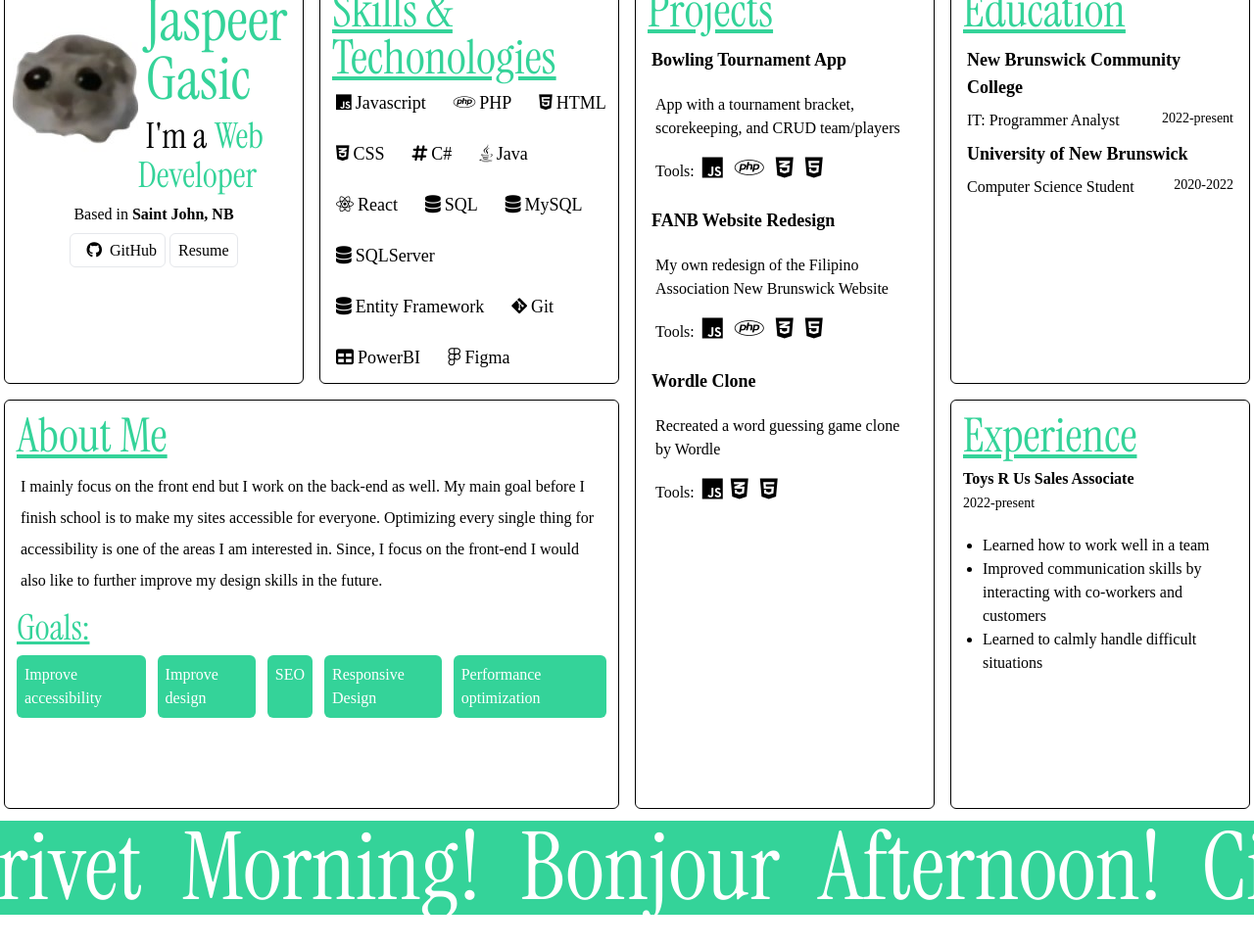
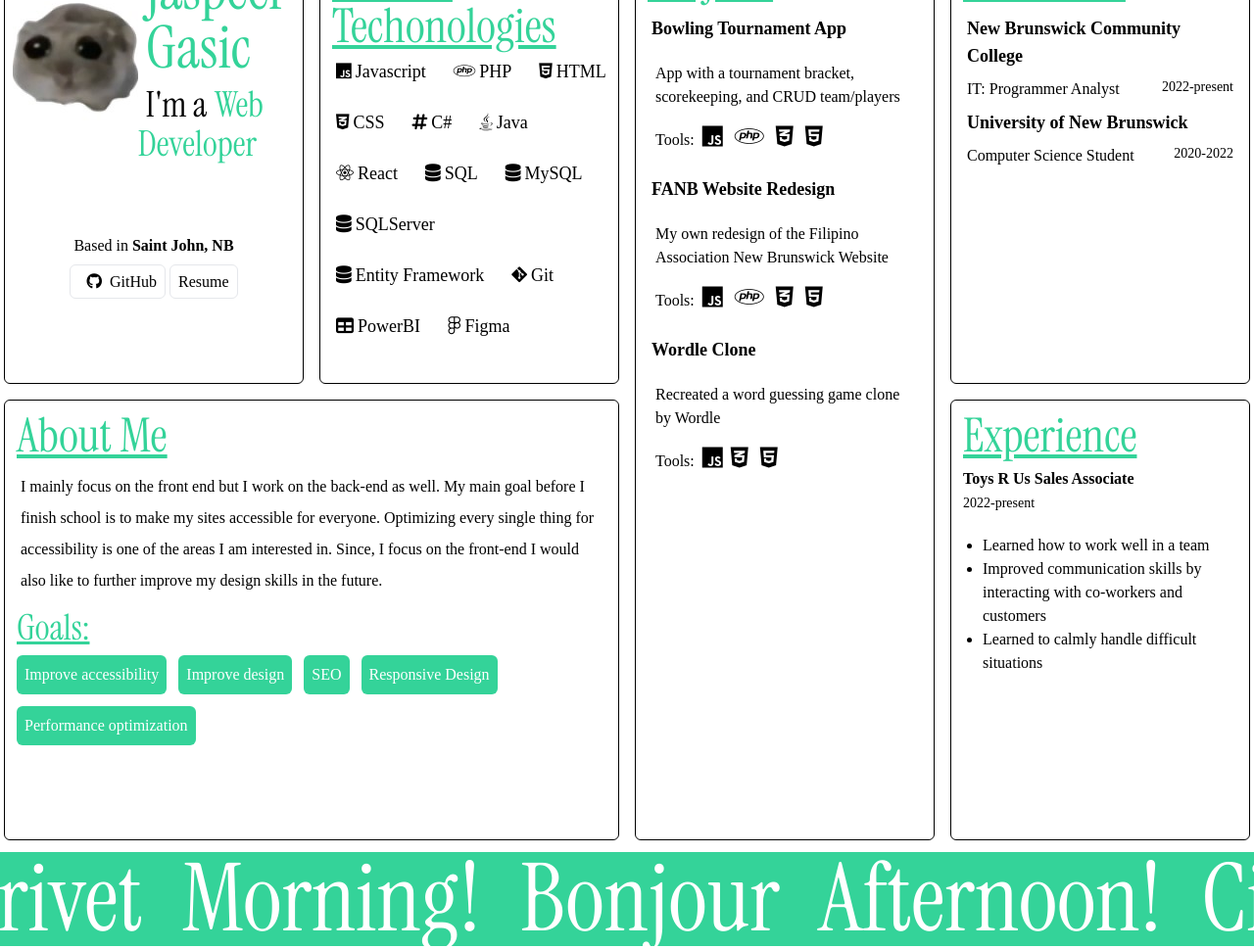
Before and after one commit to forjspr/forjspr.github.io, a website: page index.html in a window 1280 px wide. Shown: the whole page at 98% size. Before the commit the page ends 942 px from the top, so only its background shows below. Drawn offline with Linux system fonts and the light colour scheme; a web font is replaced by a local one.

Commit message:
Fixed name card
updated name card

```diff
--- a/index.html
+++ b/index.html
@@ -54,7 +54,7 @@
 					class="grid grid-cols-1 grid-rows-8 md:grid-cols-2 md:grid-rows-5 lg:grid-cols-4 lg:grid-rows-2 gap-2"
 				>
 					<div
-						class="row-start-1 row-span-1 m-1 rounded-md p-2 border border-black"
+						class="row-start-1 row-span-1 m-1 rounded-md p-2 border border-black grid grid-cols-1 grid-rows-2"
 					>
 						<div class="flex justify-center items-center">
 							<img src="oh.png" alt="crying hamster" />
@@ -71,7 +71,7 @@
 							</div>
 						</div>
 
-						<section
+						<div
 							class="flex font-hed p-2 flex-col justify-center items-center"
 						>
 							<span
@@ -100,7 +100,7 @@
 									>Resume</a
 								>
 							</div>
-						</section>
+						</div>
 					</div>
 					<div
 						class="col-span-1 row-start-2 row-span-1 md:col-start-2 md:row-start-1 lg:col-span-2 lg:col-start-1 lg:row-start-2 m-1 rounded-md p-2 border border-black"
@@ -124,7 +124,7 @@
 							Goals:
 						</h3>
 						<ul
-							class="flex p-1 [&>*]:p-2 font-hed [&>*]:bg-emerald-400 gap-3 text-white [&>*]:rounded-md"
+							class="flex p-1 [&>*]:p-2 font-hed [&>*]:bg-emerald-400 gap-3 text-white [&>*]:rounded-md flex-wrap"
 						>
 							<li class="text-base">Improve accessibility</li>
 							<li class="text-base">Improve design</li>
```
